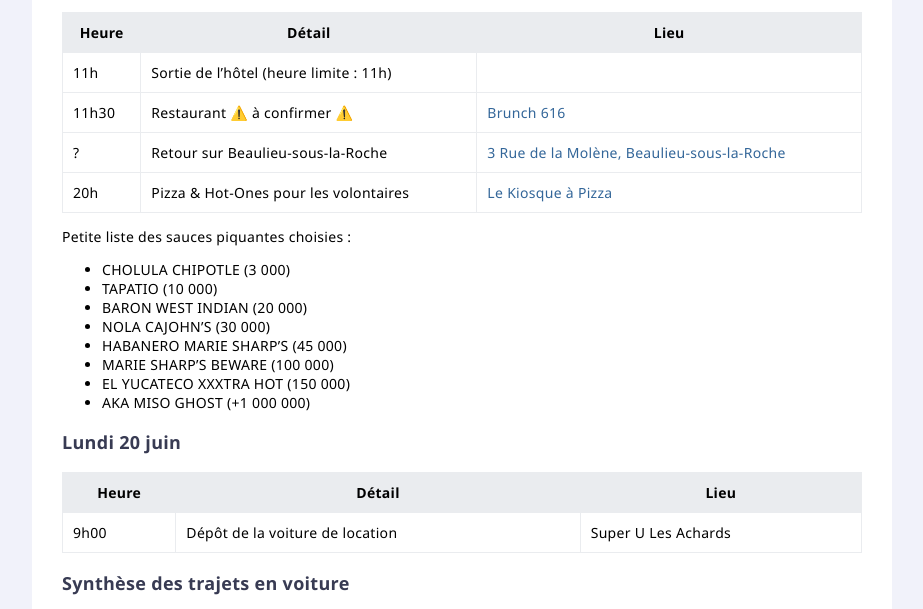
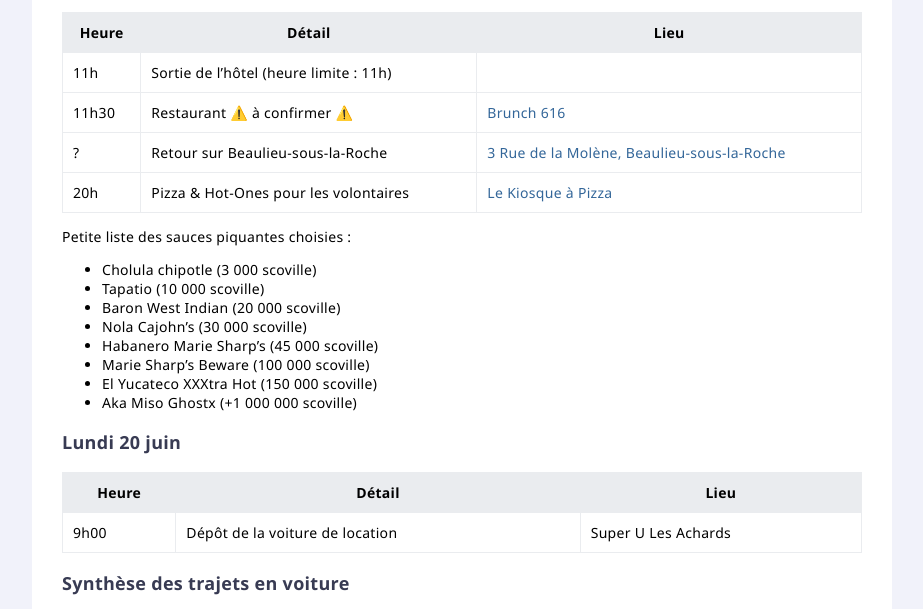
Before and after one commit to leobouard/leobouard.github.io, a Jekyll site: the page built from evg/index.md, in a window 1280 px wide and 900 px high, scrolled down 1153 px, cut to the strip 0-609 px from the top of the window. Shown: the whole strip, without its empty margins (198-1121 px from the left). Built offline with Jekyll 4.4.1, drawn with Linux system fonts in a browser that asks for light colours; our own code applies the rules of GitHub Pages for plain Markdown files.

Commit message:
Update index.md

```diff
--- a/evg/index.md
+++ b/evg/index.md
@@ -55,14 +55,14 @@ Heure | Détail | Lieu
 
 Petite liste des sauces piquantes choisies :
 
-- CHOLULA CHIPOTLE (3 000)
-- TAPATIO (10 000)
-- BARON WEST INDIAN (20 000)
-- NOLA CAJOHN'S (30 000)
-- HABANERO MARIE SHARP'S (45 000)
-- MARIE SHARP'S BEWARE (100 000)
-- EL YUCATECO XXXTRA HOT (150 000)
-- AKA MISO GHOST (+1 000 000)
+- Cholula chipotle (3 000 scoville)
+- Tapatio (10 000 scoville)
+- Baron West Indian (20 000 scoville)
+- Nola Cajohn's (30 000 scoville)
+- Habanero Marie Sharp's (45 000 scoville)
+- Marie Sharp's Beware (100 000 scoville)
+- El Yucateco XXXtra Hot (150 000 scoville)
+- Aka Miso Ghostx (+1 000 000 scoville)
 
 ### Lundi 20 juin
 
```
